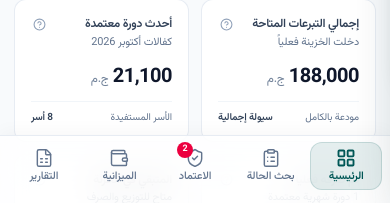
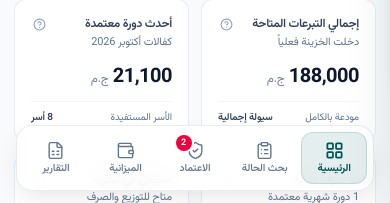
Before and after one commit to MohamedMagdy-git/ehsan-dms, a Next.js app: page / in a window 390 px wide. Shown: the part 641-844 px from the top of the page. Built offline with nearby package versions, Linux system fonts and the light colour scheme.

Commit message:
style: update mobile navigation and layout spacing
Refactor mobile bottom navigation to a floating, rounded design and adjust layout padding to ensure content visibility on mobile devices. Update the footer title branding.

```diff
--- a/app/page.tsx
+++ b/app/page.tsx
@@ -97,7 +97,7 @@ function MainApp() {
         />
 
         {/* View Content Viewport (Role-Guarded) */}
-        <main className="flex-1 px-3.5 pt-3.5 sm:px-4 sm:pt-4 lg:px-8 lg:pt-8 max-w-7xl w-full mx-auto pb-24 md:pb-6">
+        <main className="flex-1 px-3.5 pt-3.5 sm:px-4 sm:pt-4 lg:px-8 lg:pt-8 max-w-7xl w-full mx-auto pb-28 md:pb-6">
           {effectiveSection === 'dashboard' &&
             (isResearcherPOV ? (
               <ResearcherDashboardView
--- a/components/layout/footer.tsx
+++ b/components/layout/footer.tsx
@@ -25,7 +25,7 @@ export function Footer() {
           {/* Right Side: Identity & Activity */}
           <div className="flex flex-wrap items-center justify-center lg:justify-start gap-2 text-slate-700 font-medium order-1 lg:order-1">
             <span className="w-2 h-2 rounded-full bg-[#005756] shrink-0" />
-            <span>منظومة إدارة المساعدات الإنسانية · كفالة ودعم الأسر المستحقة</span>
+            <span>منظومة إدارة المساعدات الإنسانية · إحسان</span>
             <span className="px-1.5 py-0.5 rounded-md text-[10px] font-mono font-semibold bg-slate-100 text-slate-500 border border-slate-200/80">
               v0.9.5-beta
             </span>
--- a/components/layout/mobile-bottom-nav.tsx
+++ b/components/layout/mobile-bottom-nav.tsx
@@ -122,11 +122,11 @@ export function MobileBottomNav() {
   return (
     <nav
       aria-label="شريط التنقل السريع للهاتف"
-      className="md:hidden fixed bottom-0 inset-x-0 z-40 bg-white/80 backdrop-blur-lg border-t border-slate-200/80 shadow-[0_-4px_16px_rgba(0,0,0,0.03)] pb-[max(0.45rem,env(safe-area-inset-bottom,0px))]"
+      className="md:hidden fixed bottom-[max(0.75rem,env(safe-area-inset-bottom,0.75rem))] inset-x-4 max-w-md mx-auto z-40 rounded-2xl bg-white/90 backdrop-blur-md border border-slate-200/80 shadow-[0_10px_25px_-5px_rgba(0,0,0,0.1)] p-1.5"
     >
       <LayoutGroup id={`mobile-bottom-nav-${user.role}`}>
         <div
-          className={`grid items-center gap-1 h-[60px] px-2 max-w-lg mx-auto ${
+          className={`grid items-center gap-1 ${
             isResearcherPOV ? 'grid-cols-4' : 'grid-cols-5'
           }`}
         >
@@ -146,9 +146,9 @@ export function MobileBottomNav() {
                     setActiveSection(item.id);
                   }
                 }}
-                whileTap={prefersReducedMotion ? undefined : { scale: 0.92 }}
+                whileTap={prefersReducedMotion ? undefined : { scale: 0.93 }}
                 transition={tapTransition}
-                className={`relative flex flex-col items-center justify-center h-[48px] min-h-[44px] py-1 px-1 rounded-xl cursor-pointer select-none transition-colors duration-200 focus:outline-hidden focus-visible:ring-2 focus-visible:ring-[#005756]/30 ${
+                className={`relative flex flex-col items-center justify-center h-[52px] min-h-[44px] py-1 px-1 rounded-xl cursor-pointer select-none transition-colors duration-200 focus:outline-hidden focus-visible:ring-2 focus-visible:ring-[#005756]/30 ${
                   isActive
                     ? 'text-[#005756]'
                     : 'text-slate-500 hover:bg-slate-100/80 hover:text-slate-800'
@@ -166,14 +166,14 @@ export function MobileBottomNav() {
                 <div className="relative z-10 flex flex-col items-center justify-center transition-all duration-200">
                   <div className="relative">
                     <Icon
-                      size={20}
+                      size={19}
                       className={`transition-colors duration-200 ${
                         isActive ? 'stroke-[2.25]' : 'stroke-[1.75]'
                       }`}
                     />
                     {item.badge !== null && (
                       <span
-                        className={`absolute -top-1.5 -left-2 min-w-[16px] h-4 px-1 rounded-full text-[9px] font-bold tabular-nums flex items-center justify-center ${
+                        className={`absolute -top-1.5 -left-2.5 min-w-[16px] h-4 px-1 rounded-full text-[9px] font-bold tabular-nums flex items-center justify-center ring-2 ring-white ${
                           item.isUrgentBadge
                             ? 'bg-rose-600 text-white'
                             : 'bg-[#005756] text-white'
@@ -184,8 +184,8 @@ export function MobileBottomNav() {
                     )}
                   </div>
                   <span
-                    className={`text-[11px] whitespace-nowrap mt-0.5 leading-tight transition-colors duration-200 ${
-                      isActive ? 'font-semibold' : 'font-medium'
+                    className={`text-[10.5px] whitespace-nowrap mt-1 leading-none transition-colors duration-200 ${
+                      isActive ? 'font-bold' : 'font-medium'
                     }`}
                   >
                     {item.label}
```
